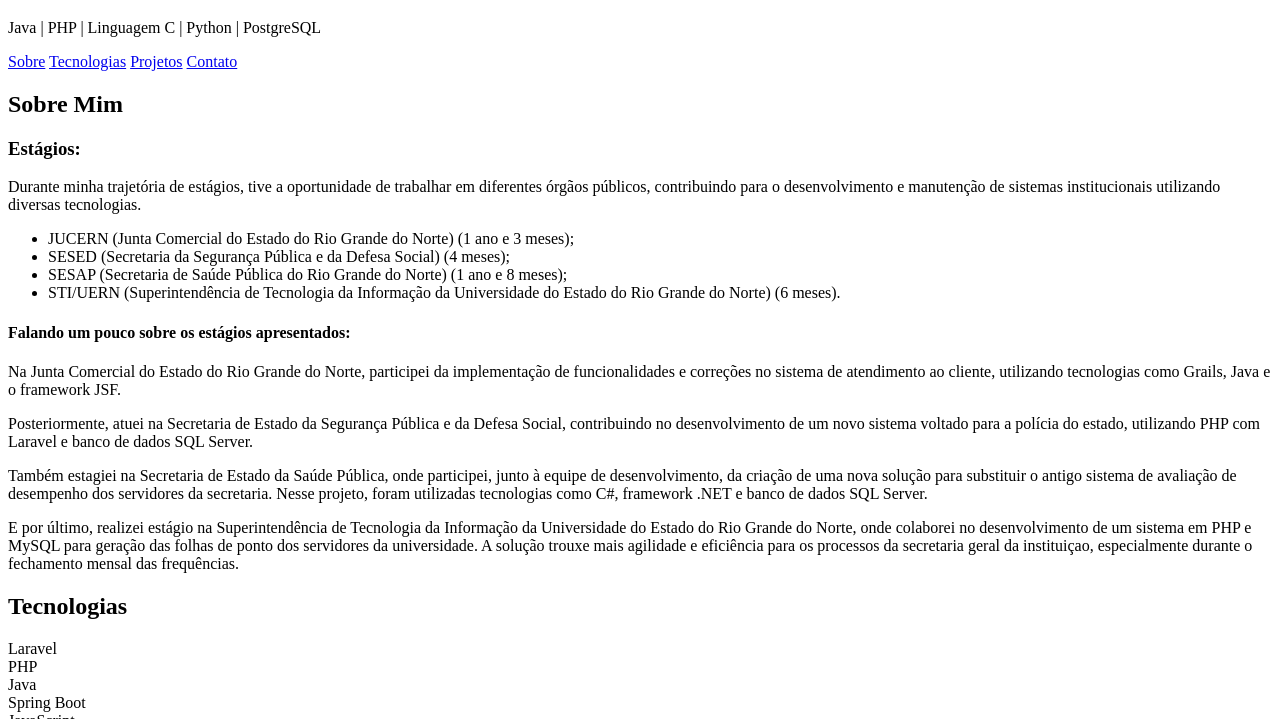
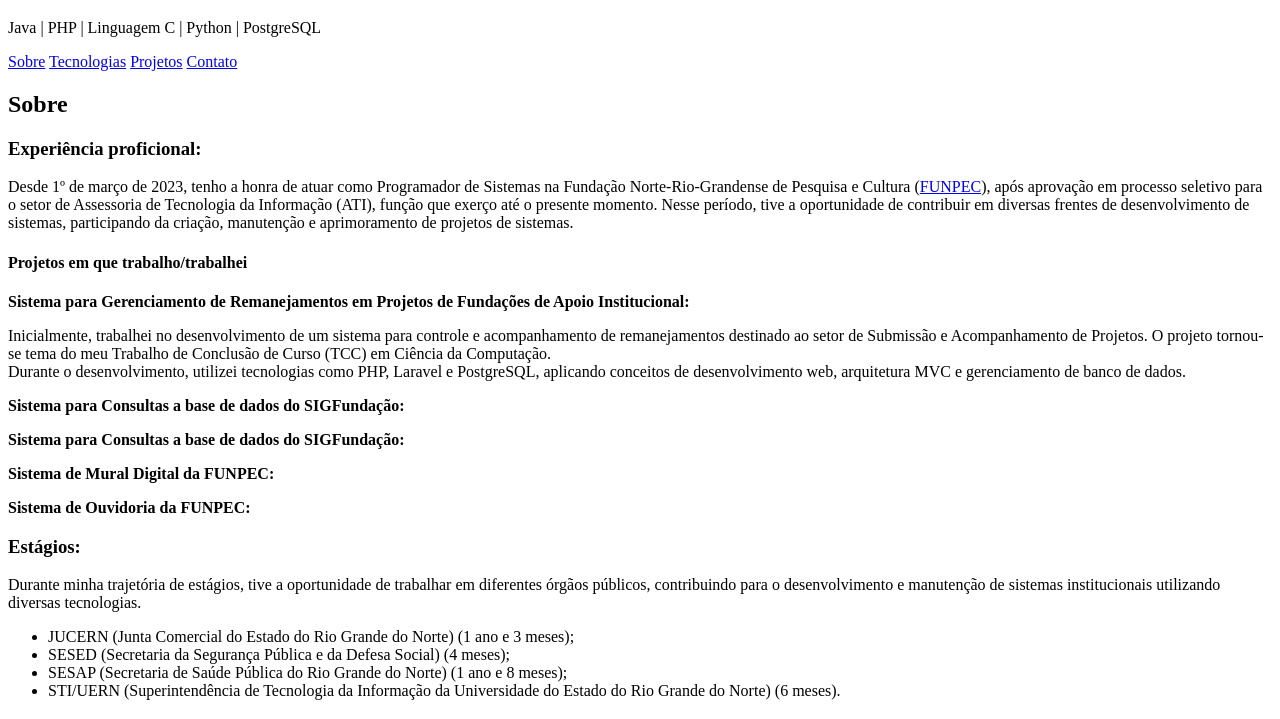
Before and after one commit to MarcosAndre5/portfolio, a plain HTML site: page index.html in a window 1280 px wide. Shown: the part 61-780 px from the top of the page. Drawn offline with Linux system fonts and the light colour scheme.

Commit message:
Adicionando experiencia proficional.

```diff
--- a/index.html
+++ b/index.html
@@ -19,10 +19,27 @@
     </nav>
 
     <section id="sobre">
-        <h2>Sobre Mim</h2>
+        <h2>Sobre</h2>
         <div class="sobre">
             <div class="foto"></div>
             <div class="sobre-texto">
+                <h3>Experiência proficional:</h3>
+
+                    <p>
+                        Desde 1º de março de 2023, tenho a honra de atuar como Programador de Sistemas na Fundação Norte-Rio-Grandense de Pesquisa e Cultura (<a href="https://funpec.br/" target="_blank">FUNPEC</a>), após aprovação em processo seletivo para o setor de Assessoria de Tecnologia da Informação (ATI), função que exerço até o presente momento. Nesse período, tive a oportunidade de contribuir em diversas frentes de desenvolvimento de sistemas, participando da criação, manutenção e aprimoramento de projetos de sistemas.
+                    </p>
+                    <h4>Projetos em que trabalho/trabalhei</h4>
+                    <p><b>Sistema para Gerenciamento de Remanejamentos em Projetos de Fundações de Apoio Institucional:</b></p>
+                    <p>
+                        Inicialmente, trabalhei no desenvolvimento de um sistema para controle e acompanhamento de remanejamentos destinado ao setor de Submissão e Acompanhamento de Projetos.
+                        O projeto tornou-se tema do meu Trabalho de Conclusão de Curso (TCC) em Ciência da Computação.
+                        <br>
+                        Durante o desenvolvimento, utilizei tecnologias como PHP, Laravel e PostgreSQL, aplicando conceitos de desenvolvimento web, arquitetura MVC e gerenciamento de banco de dados.
+                    </p>
+                    <p><b>Sistema para Consultas a base de dados do SIGFundação:</b></p>
+                    <p><b>Sistema para Consultas a base de dados do SIGFundação:</b></p>
+                    <p><b>Sistema de Mural Digital da FUNPEC:</b></p>
+                    <p><b>Sistema de Ouvidoria da FUNPEC:</b></p>
                 <h3>Estágios:</h3>
                 <p>
                     Durante minha trajetória de estágios, tive a oportunidade de trabalhar em diferentes órgãos
```
